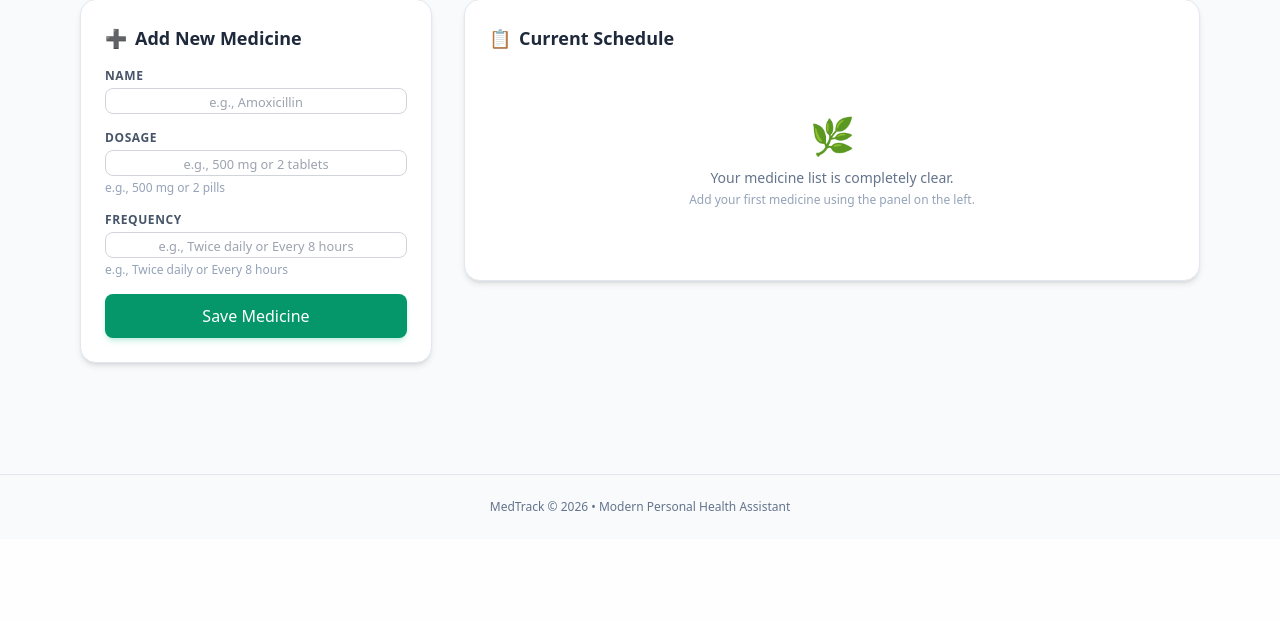
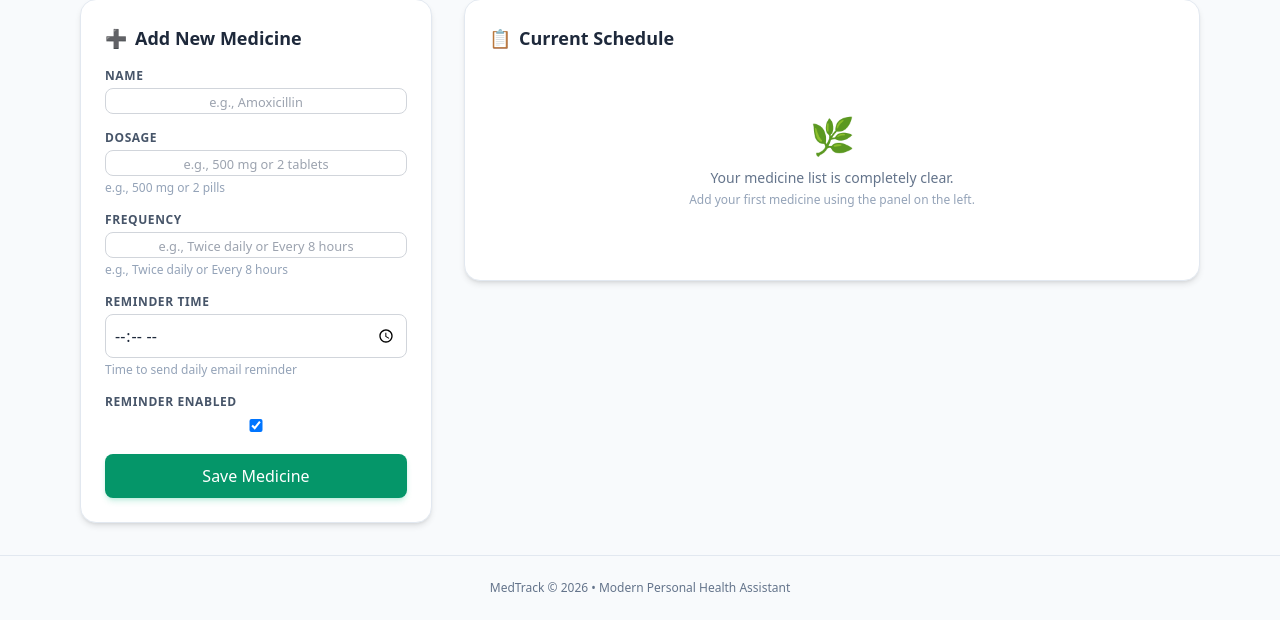
Before and after one commit to EmmanuelKibe/medicine-dose-tracker, a Django app: page / in a window 1280 px wide. Shown: the part 261-881 px from the top of the page. Before the commit the page ends 772 px from the top, so only its background shows below. Run offline with Django 5.2, Linux system fonts and the light colour scheme; the visitor is signed in with stand-in values (Sample User, id 1); data that the repository does not hold is empty; some libraries are stand-ins or nearby versions.

Commit message:
Expose reminder time inputs in dashboard form and schedule table

```diff
--- a/tracker/forms.py
+++ b/tracker/forms.py
@@ -4,9 +4,14 @@ from django.contrib.auth.forms import UserCreationForm
 from django.contrib.auth.models import User
 
 class MedicineForm(forms.ModelForm):
+    reminder_time = forms.TimeField(
+        required=False,
+        widget=forms.TimeInput(attrs={'type': 'time', 'class': 'rounded-lg border-gray-300 dark:bg-gray-700 dark:text-white p-2 w-full'}),
+        help_text="Time to send daily email reminder"
+    )
     class Meta:
         model = Medicine
-        fields = ['name', 'dosage', 'frequency']
+        fields = ['name', 'dosage', 'frequency', 'reminder_time', 'reminder_enabled']
         widgets = {
             'name': forms.TextInput(attrs={'placeholder': 'e.g., Amoxicillin'}),
             'dosage': forms.TextInput(attrs={'placeholder': 'e.g., 500 mg or 2 tablets'}),
--- a/tracker/templates/tracker/medicine_list.html
+++ b/tracker/templates/tracker/medicine_list.html
@@ -1,7 +1,7 @@
 {% extends 'base.html' %}
 
 {% block content %}
-<!-- Quick Stats Cards (Bonus Feature) -->
+<!-- Quick Stats Cards -->
 <div class="grid grid-cols-1 md:grid-cols-3 gap-4 mb-8 animate-fade-in">
     <div class="bg-white dark:bg-gray-800 p-4 rounded-xl shadow-sm border border-slate-200 dark:border-gray-700 flex items-center space-x-4 hover:shadow-md transition-shadow">
         <div class="p-3 bg-emerald-100 dark:bg-emerald-950 text-emerald-600 rounded-lg text-xl">💊</div>
@@ -28,7 +28,7 @@
 
 <div class="grid grid-cols-1 lg:grid-cols-3 gap-8 items-start">
 
-    <!-- Left Column: Compact Form -->
+    <!-- Left Column: Form -->
     <div class="lg:col-span-1 bg-white dark:bg-gray-800 p-6 rounded-2xl shadow-md border border-slate-200 dark:border-gray-700 animate-fade-in">
         <h3 class="text-lg font-bold text-slate-800 dark:text-slate-100 mb-4 flex items-center space-x-2">
             <span>➕</span>
@@ -45,15 +45,19 @@
                     {% if field.help_text %}
                         <p class="text-xs text-slate-400 mt-1">{{ field.help_text }}</p>
                     {% endif %}
+                    {% if field.errors %}
+                        <p class="text-xs text-rose-500 mt-1">{{ field.errors.0 }}</p>
+                    {% endif %}
                 </div>
             {% endfor %}
+
             <button type="submit" class="w-full py-2.5 px-4 bg-emerald-600 hover:bg-emerald-700 text-white font-medium rounded-lg shadow-md shadow-emerald-500/20 transition-all transform hover:-translate-y-0.5 active:translate-y-0">
                 Save Medicine
             </button>
         </form>
     </div>
 
-    <!-- Right Column: Compact, Stylized Table -->
+    <!-- Right Column: Current Schedule Table -->
     <div class="lg:col-span-2 bg-white dark:bg-gray-800 p-6 rounded-2xl shadow-md border border-slate-200 dark:border-gray-700 animate-fade-in">
         <h3 class="text-lg font-bold text-slate-800 dark:text-slate-100 mb-4 flex items-center space-x-2">
             <span>📋</span>
@@ -68,6 +72,7 @@
                             <th class="py-3 px-2">Medicine</th>
                             <th class="py-3 px-2">Dosage</th>
                             <th class="py-3 px-2">Frequency</th>
+                            <th class="py-3 px-2">Reminder</th>
                             <th class="py-3 px-2 text-right">Actions</th>
                         </tr>
                     </thead>
@@ -83,6 +88,15 @@
                                 </td>
                                 <td class="py-3.5 px-2 text-slate-600 dark:text-slate-300">
                                     <span class="px-2.5 py-1 bg-teal-50 dark:bg-teal-950 text-teal-700 dark:text-teal-300 rounded-md text-xs font-semibold">{{ medicine.frequency }}</span>
+                                </td>
+                                <td class="py-3.5 px-2 text-slate-600 dark:text-slate-300">
+                                    {% if medicine.reminder_enabled and medicine.reminder_time %}
+                                        <span class="px-2.5 py-1 bg-amber-50 dark:bg-amber-950 text-amber-700 dark:text-amber-300 rounded-md text-xs font-semibold">
+                                            ⏰ {{ medicine.reminder_time|time:"H:i" }}
+                                        </span>
+                                    {% else %}
+                                        <span class="text-xs text-slate-400">Off</span>
+                                    {% endif %}
                                 </td>
                                 <td class="py-3.5 px-2 text-right space-x-2">
                                     <a href="{% url 'medicine_update' medicine.pk %}" class="inline-block p-1.5 text-xs text-emerald-600 hover:bg-emerald-50 dark:hover:bg-emerald-950/50 rounded transition-all">Edit</a>
```
